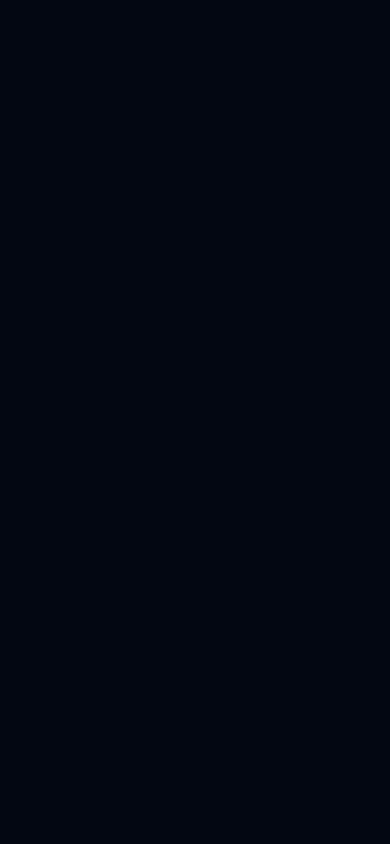
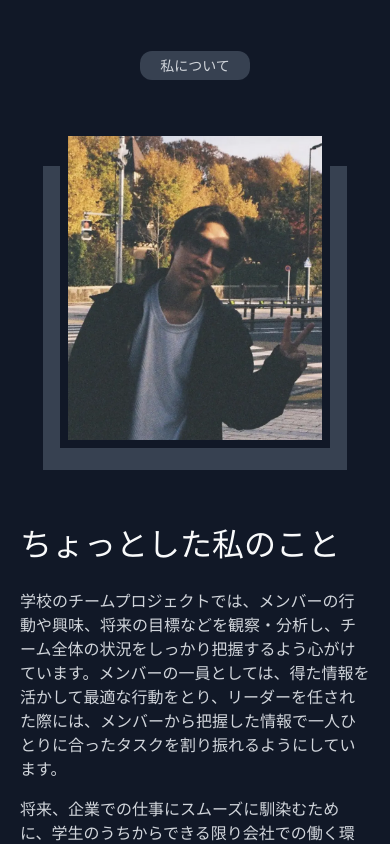
Before and after one commit to huynhnguyen1906/Portfolio, a Next.js app: page / in a window 390 px wide. Shown: the part 960-1804 px from the top of the page. Before the commit the page ends 947 px from the top, so only its background shows below. Built offline with nearby package versions, Linux system fonts and the light colour scheme.

Commit message:
Add About component with styles and images; update Hero component to include About section

```diff
--- a/src/app/page.tsx
+++ b/src/app/page.tsx
@@ -1,5 +1,6 @@
 import Hero from '@/components/Hero/Hero';
 import Header from '../components/Header/Header';
+import About from '@/components/About/About';
 
 export default function Page() {
     return (
@@ -7,6 +8,7 @@ export default function Page() {
             <Header />
             <main>
                 <Hero />
+                <About />
             </main>
         </>
     );
--- /dev/null
+++ b/src/components/About/About.tsx
@@ -0,0 +1,37 @@
+import Style from '@styles/componentsStyles/About.module.scss';
+import Image from 'next/image';
+import Link from 'next/link';
+
+export default function About() {
+    return (
+        <div className={Style.AboutContainer}>
+            <div className={Style.label}>私について</div>
+            <div className={Style.Content}>
+                <div className={Style.ImageBlock}>
+                    <div className={Style.Image}>
+                        <Image src="/images/AboutImage.webp" alt="about-image" width={370} height={500} />
+                    </div>
+                    <div className={Style.Shadow}></div>
+                </div>
+                <div className={Style.TextInfo}>
+                    <div className={Style.Text}>
+                        <h1>ちょっとした私のこと</h1>
+                        <p>
+                            学校のチームプロジェクトでは、メンバーの行動や興味、将来の目標などを観察・分析し、チーム全体の状況をしっかり把握するよう心がけています。メンバーの一員としては、得た情報を活かして最適な行動をとり、リーダーを任された際には、メンバーから把握した情報で一人ひとりに合ったタスクを割り振れるようにしています。
+                        </p>
+                        <p>
+                            将来、企業での仕事にスムーズに馴染むために、学生のうちからできる限り会社での働く環境を再現するよう取り組んでいます。「報・連・相」の徹底や、感謝・謝罪の言葉を大切にするなど、基本的なコミュニケーションを常に意識しています。リードエンジニアを担当する場合は、コードの方針やプロジェクト構成、PR・コードレビューの進め方を明確にし、チーム全体で共有できるように努めています。
+                        </p>
+                        <p>
+                            現在はバックエンド開発スキルの強化を目指し、時間があるときにJavaやSpringフレームワークの学習を進めています。また、実務経験を積むため、エンジニアとして働けるアルバイトの機会も探しています。
+                        </p>
+                        <p>
+                            もし私にご興味をお持ちいただけましたら、<Link href={'#'}>こちら</Link>
+                            から作品をご覧いただき、私の考え方やスキルをより知っていただければ幸いです。
+                        </p>
+                    </div>
+                </div>
+            </div>
+        </div>
+    );
+}
--- a/src/components/Hero/Hero.tsx
+++ b/src/components/Hero/Hero.tsx
@@ -16,7 +16,8 @@ export default function Hero() {
                     <div className={Style.Text}>
                         <h1>HELLO I’M HUYNH</h1>
                         <p>
-                            こんにちは、私はフインと申します。現在、ECCコンピューター専門学校のWebデザインコース2年生です。コンピューターに興味があり、特にWeb開発に関心を持っています。将来はフルスタックエンジニアになることを目指しています。
+                            こんにちは、グエン ドゥック フィン（Nguyễn Đức
+                            Huỳnh）と申します。ECCコンピュータ専門学校の2年次を修了しました。コンピューターに興味があり、特にWeb開発に関心を持っています。将来はフルスタックエンジニアとして活躍したいと考えています。
                         </p>
                     </div>
                     <div className={Style.Activity}>
--- /dev/null
+++ b/styles/componentsStyles/About.module.scss
@@ -0,0 +1,129 @@
+@import '../variables';
+
+.AboutContainer {
+    background-color: $Bg-dark-50;
+    padding: 96px 32px;
+    display: flex;
+    flex-direction: column;
+    justify-content: flex-start;
+    align-items: center;
+    gap: 48px;
+    .label {
+        font-size: 14px;
+        color: $Text-600;
+        padding: 4px 20px;
+        background-color: $Bg-dark-200;
+        border-radius: 12px;
+    }
+    .Content {
+        width: 100%;
+        max-width: 1200px;
+        height: auto;
+        display: flex;
+        justify-content: space-between;
+        align-items: center;
+        gap: 48px;
+    }
+}
+.ImageBlock {
+    position: relative;
+    height: 540px;
+    width: 410px;
+    display: flex;
+    justify-content: flex-end;
+    align-items: flex-start;
+    .Image {
+        width: 370px;
+        height: 500px;
+        border: 8px solid $Bg-dark-50;
+        z-index: 2;
+        img {
+            width: 100%;
+            height: 100%;
+            object-fit: cover;
+        }
+    }
+    .Shadow {
+        width: 370px;
+        height: 500px;
+        border: 8px solid $Bg-dark-50;
+        background: $Bg-gray-700;
+        position: absolute;
+        bottom: 0;
+        left: 0;
+        z-index: 1;
+    }
+}
+.TextInfo {
+    max-width: 550px;
+    display: flex;
+    flex-direction: column;
+    justify-content: center;
+    align-items: flex-start;
+    gap: 48px;
+    .Text {
+        h1 {
+            font-size: 32px;
+            margin-bottom: 24px;
+            color: $Text-900;
+        }
+        p {
+            font-size: 16px;
+            color: $Text-600;
+            line-height: 24px;
+            margin-bottom: 16px;
+            a {
+                text-decoration: underline !important;
+            }
+        }
+    }
+}
+@media screen and (max-width: 1000px) {
+    .AboutContainer {
+        .Content {
+            gap: 0px;
+        }
+    }
+    .TextInfo {
+        max-width: 400px;
+        .Text {
+            h1 {
+                font-size: 36px;
+            }
+        }
+    }
+    .ImageBlock {
+        max-height: 350px;
+        max-width: 320px;
+        .Image {
+            width: 270px;
+            height: 320px;
+            position: absolute;
+            right: 50%;
+            transform: translateX(50%);
+        }
+        .Shadow {
+            width: 320px;
+            height: 320px;
+        }
+    }
+}
+@media screen and (max-width: 820px) {
+    .AboutContainer {
+        padding: 64px 20px;
+        .Content {
+            justify-content: center;
+            flex-direction: column;
+            gap: 48px;
+        }
+    }
+    .TextInfo {
+        max-width: 400px;
+        order: 2;
+        .Text {
+            h1 {
+                font-size: 32px;
+            }
+        }
+    }
+}
--- a/styles/componentsStyles/Hero.module.scss
+++ b/styles/componentsStyles/Hero.module.scss
@@ -56,13 +56,12 @@
 .ImageBlock {
     position: relative;
     height: 360px;
-    width: 280px;
+    width: 320px;
     .Image {
         width: 280px;
         height: 320px;
         border: 8px solid $Bg-dark-df;
         position: relative;
-        right: 40px;
         z-index: 2;
         img {
             width: 100%;
```
Also changed, not shown: public/images/AboutImage.png (added), public/images/AboutImage.webp (added).
